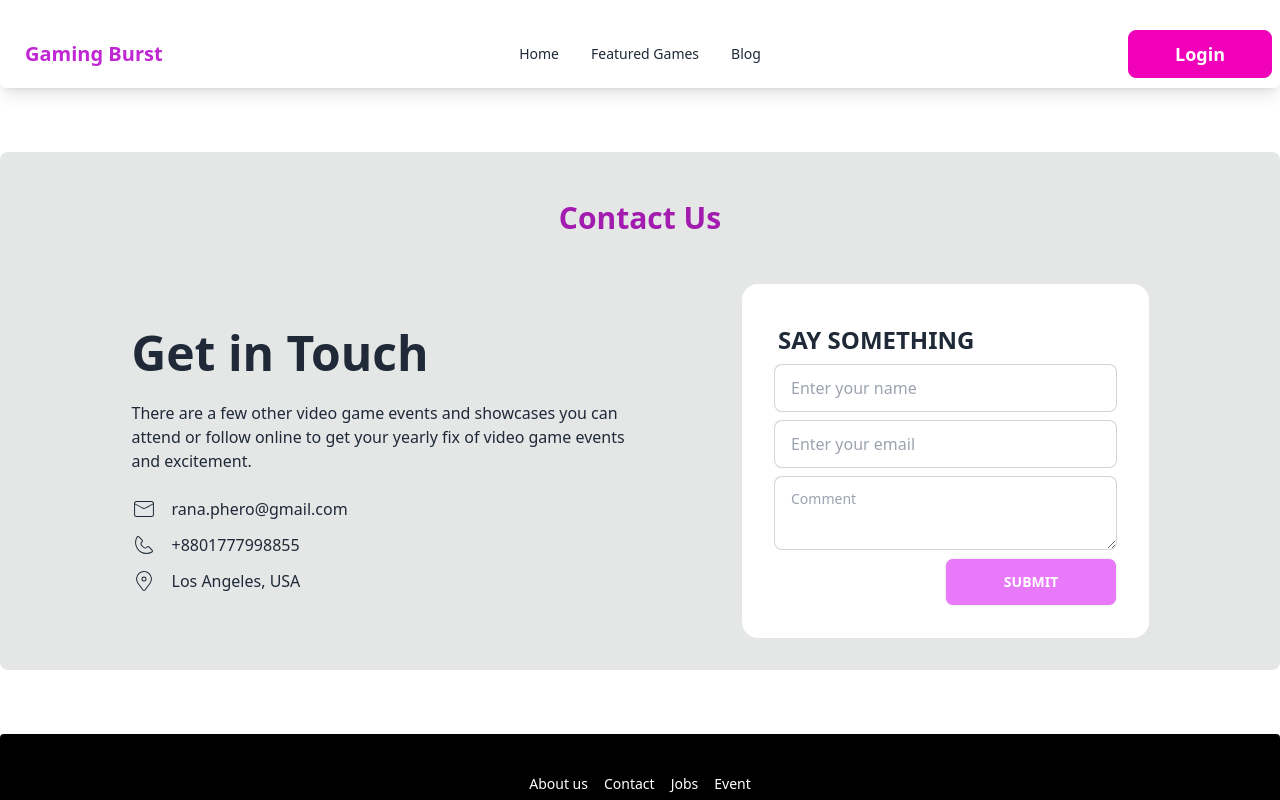
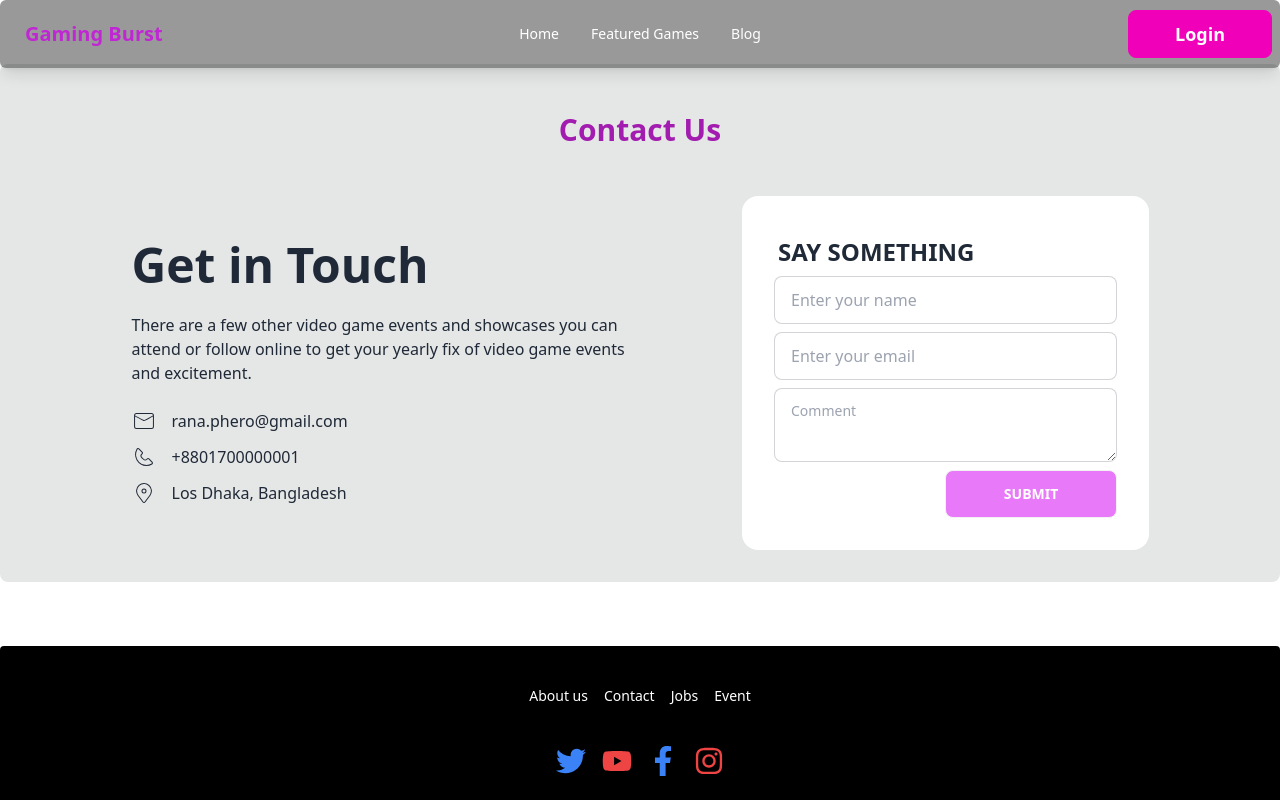
Before and after one commit to mrana007/sports-event, a React (Vite) app: page /contact in a window 1280 px wide. Shown: the top 800 px of the page. Built offline with nearby package versions, Linux system fonts and the light colour scheme; no server answers.

Commit message:
implent email send method

```diff
--- a/package.json
+++ b/package.json
@@ -10,6 +10,7 @@
     "preview": "vite preview"
   },
   "dependencies": {
+    "@emailjs/browser": "^3.11.0",
     "@material-tailwind/html": "^2.0.0",
     "aos": "^2.3.4",
     "firebase": "^10.4.0",
@@ -17,6 +18,7 @@
     "match-sorter": "^6.3.1",
     "react": "^18.2.0",
     "react-dom": "^18.2.0",
+    "react-hot-toast": "^2.4.1",
     "react-icons": "^4.11.0",
     "react-router-dom": "^6.16.0",
     "react-toastify": "^9.1.3",
--- a/src/components/Banner/Banner.jsx
+++ b/src/components/Banner/Banner.jsx
@@ -1,8 +1,7 @@
 const Banner = () => {
   return (
     <div
-      className="hero h-[90vh]" data-aos="fade-down" data-aos-easing="linear"
-      data-aos-duration="1500"
+      className="hero min-h-screen"
       style={{ backgroundImage: "url(https://i.ibb.co/gvWN3pm/banner.jpg" }}
     >
       <div className="hero-overlay bg-opacity-50"></div>
--- a/src/components/Navbar/Navbar.jsx
+++ b/src/components/Navbar/Navbar.jsx
@@ -18,13 +18,19 @@ const Navbar = () => {
     }
 
     const navLinks =<>
-        <li><NavLink to='/'>Home</NavLink></li>
-        <li><NavLink to='/feature'>Featured Games</NavLink></li>
-        <li><NavLink to='/blog'>Blog</NavLink></li>
+        <li>
+          <NavLink className="text-white" to='/'>Home</NavLink>
+        </li>
+        <li>
+          <NavLink className="text-white" to='/feature'>Featured Games</NavLink>
+        </li>
+        <li>
+          <NavLink className="text-white" to='/blog'>Blog</NavLink>
+        </li>
 
     </>
     return (
-        <div className="navbar bg-base-100 max-w-7xl mx-auto my-5 shadow-lg rounded-md">
+        <div className="navbar bg-black fixed z-10 top-0 mx-auto bg-opacity-40 shadow-lg rounded-md">
   <div className="navbar-start">
     <div className="dropdown">
       <label tabIndex={0} className="btn btn-ghost lg:hidden">
--- a/src/main.jsx
+++ b/src/main.jsx
@@ -1,5 +1,6 @@
 import React from 'react'
 import ReactDOM from 'react-dom/client'
+import { Toaster } from "react-hot-toast";
 
 import './index.css'
 import { RouterProvider } from 'react-router-dom'
@@ -10,6 +11,7 @@ ReactDOM.createRoot(document.getElementById('root')).render(
   <React.StrictMode>
     <AuthProvider>
       <RouterProvider router={router}></RouterProvider>
+      <Toaster></Toaster>
     </AuthProvider>
   </React.StrictMode>,
 )
--- a/src/pages/Home/ContactUs.jsx
+++ b/src/pages/Home/ContactUs.jsx
@@ -1,5 +1,32 @@
+import { useRef } from "react";
+import toast from "react-hot-toast";
+import emailjs from "@emailjs/browser";
 import { CiMail, CiPhone, CiLocationOn } from "react-icons/ci";
 const ContactUs = () => {
+
+  const form = useRef();
+    const sendEmail = (e) => {
+        e.preventDefault();
+
+    emailjs
+      .sendForm(
+        "service_ac9ctjn",
+        "template_cnrcrvj",
+        form.current,
+        "LtFPszaepLXoWwmhR"
+      )
+      .then(
+        (result) => {
+          console.log(result.text);
+          form.current.reset();
+          toast.success("Message Sent Successfully");
+        },
+        (error) => {
+          console.log(error.text);
+        }
+      );
+  };
+
   return (
     <div className="max-w-7xl mx-auto p-4 my-16 bg-base-300 rounded-lg"
     >
@@ -14,29 +41,30 @@ const ContactUs = () => {
         <p className="text-2xl"><CiMail/> </p><p>rana.phero@gmail.com</p>
       </div>
       <div className="flex my-auto items-center py-3 gap-4">
-        <p className="text-2xl"><CiPhone/> </p><p>+8801777998855</p>
+        <p className="text-2xl"><CiPhone/> </p><p>+8801700000001</p>
       </div>
       <div className="flex my-auto items-center gap-4">
-        <p className="text-2xl"><CiLocationOn/> </p><p>Los Angeles, USA</p>
+        <p className="text-2xl"><CiLocationOn/> </p><p>Los Dhaka, Bangladesh</p>
       </div>
 
     </div>
     <div className="card md:w-2/5 bg-base-100" data-aos="flip-left"
      data-aos-easing="ease-out-cubic"
     data-aos-duration="1500">
-      <form className="card-body">
+      <form ref={form}
+      onSubmit={sendEmail} className="card-body">
         <div className="form-control">
           <label className="label">
             <span className="label-text font-bold text-2xl">SAY SOMETHING</span>
           </label>
-          <input type="text" placeholder="Enter your name" className="input input-bordered" required />
+          <input type="text" name="to_name" placeholder="Enter your name" className="input input-bordered" required />
         </div>
         <div className="form-control">
-          <input type="email" placeholder="Enter your email" className="input input-bordered" required />
+          <input type="email" name="to_email" placeholder="Enter your email" className="input input-bordered" required />
         </div>
         <textarea className="textarea textarea-bordered" placeholder="Comment"></textarea>
         <div className="flex justify-end">
-          <button className="btn bg-fuchsia-400 text-white w-2/4">Submit</button>
+          <button type="submit" value="Send" className="btn bg-fuchsia-400 text-white w-2/4">Submit</button>
         </div>
       </form>
     </div>
```
Also changed, not shown: 1 other file (tests, documents, lock files or other folders).
